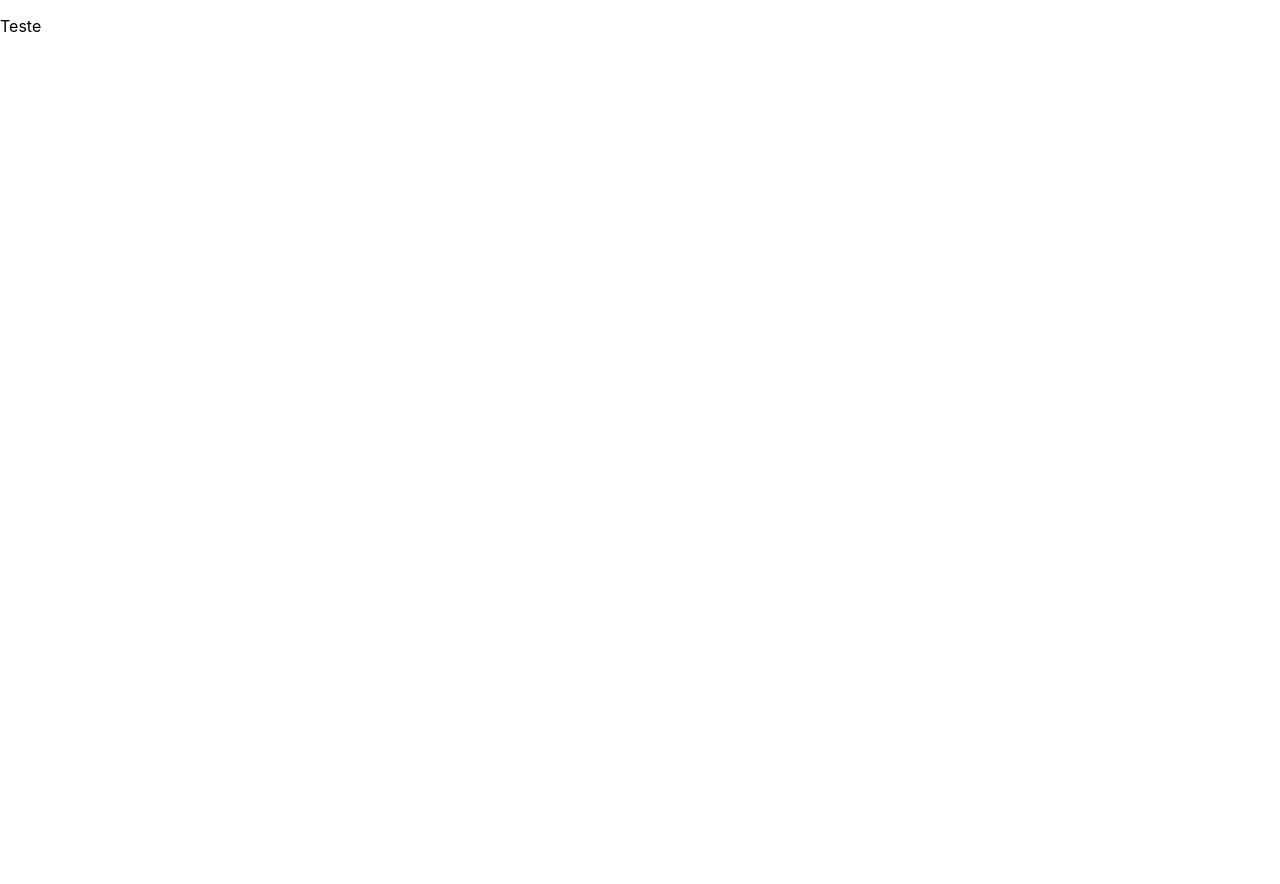
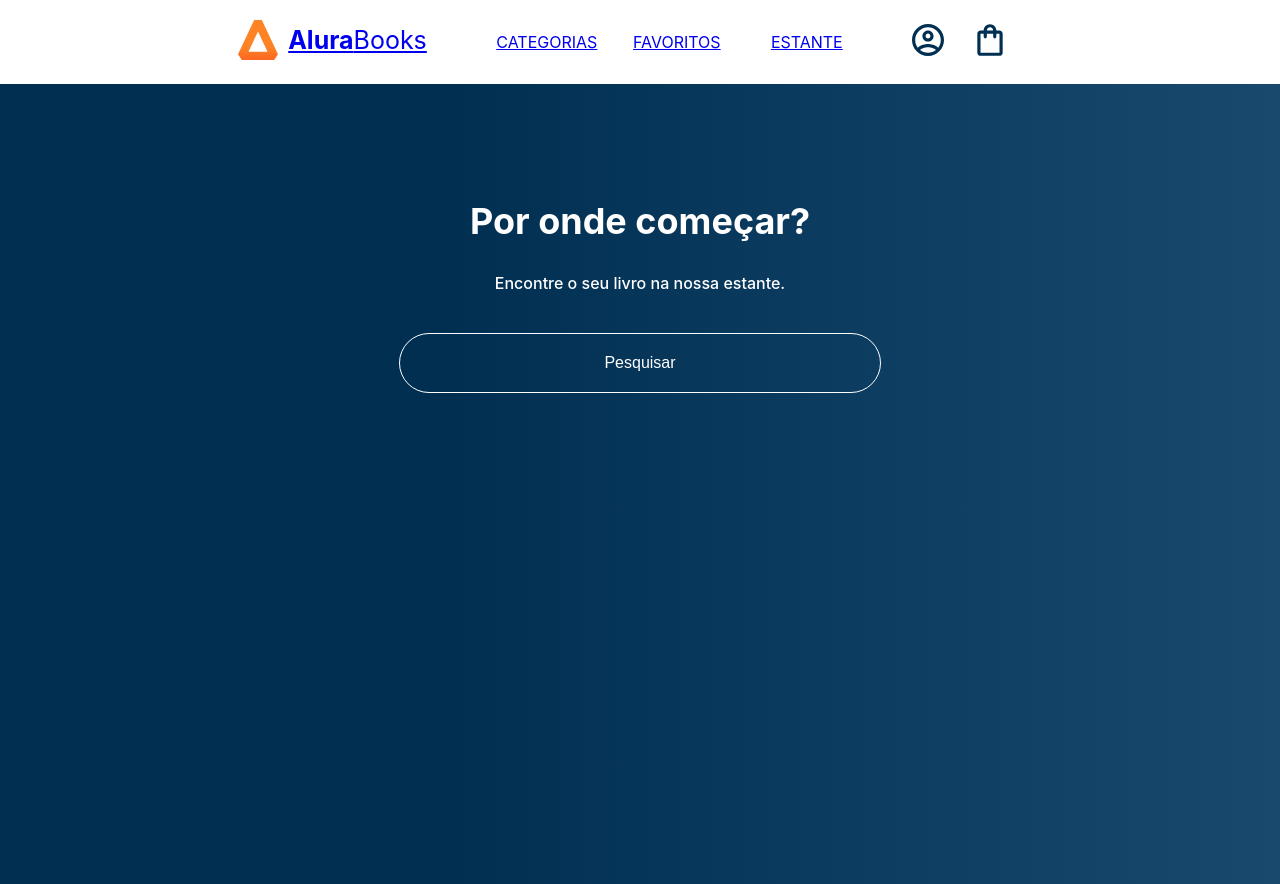
Before and after one commit to PedroPauloBrCalazans/web-livros, a React (Create React App) app: page /favoritos in a window 1280 px wide. Before the commit the page ends 800 px from the top, so only its background shows below. Built offline with nearby package versions, Linux system fonts and the light colour scheme.

Commit message:
feat: Add rota home + page favoritos.

```diff
--- a/src/components/header/index.js
+++ b/src/components/header/index.js
@@ -1,3 +1,4 @@
+import { Link } from "react-router-dom";
 import CategoriasHeader from "../categorias-header";
 import IconesHeader from "../icones-header";
 import Logo from "../logo";
@@ -12,7 +13,9 @@ const HeaderContainer = styled.header`
 function Header() {
   return (
     <HeaderContainer>
-      <Logo />
+      <Link to="/">
+        <Logo />
+      </Link>
       <CategoriasHeader />
       <IconesHeader />
     </HeaderContainer>
--- a/src/index.js
+++ b/src/index.js
@@ -1,9 +1,11 @@
 import React from "react";
 import ReactDOM from "react-dom/client";
-import App from "./App";
+import App from "./routes/App";
 import reportWebVitals from "./reportWebVitals";
 import { createGlobalStyle } from "styled-components";
 import { BrowserRouter, Routes, Route } from "react-router-dom";
+import Header from "./components/header";
+import Favoritos from "./routes/Favoritos";
 
 const GlobalStyle = createGlobalStyle`
   body {
@@ -31,9 +33,10 @@ root.render(
   <React.StrictMode>
     <GlobalStyle />
     <BrowserRouter>
+      <Header />
       <Routes>
-        <Route path="/favoritos" element={<p>Teste</p>} />
         <Route path="/" element={<App />} />
+        <Route path="/favoritos" element={<Favoritos />} />
       </Routes>
     </BrowserRouter>
   </React.StrictMode>
--- /dev/null
+++ b/src/routes/App.js
@@ -0,0 +1,20 @@
+import styled from "styled-components";
+import Pesquisa from "../components/Pesquisar";
+import UltimosLancamentos from "../components/ultimos-lancamentos";
+
+const AppContainer = styled.div`
+  width: 100vw;
+  height: 100vh;
+  background-image: linear-gradient(90deg, #002f52 35%, #326589 165%);
+`;
+
+function App() {
+  return (
+    <AppContainer>
+      <Pesquisa />
+      <UltimosLancamentos />
+    </AppContainer>
+  );
+}
+
+export default App;
--- a/src/App.js
+++ b/src/routes/Favoritos.js
@@ -1,7 +1,5 @@
-import Header from "./components/header";
 import styled from "styled-components";
-import Pesquisa from "./components/Pesquisar";
-import UltimosLancamentos from "./components/ultimos-lancamentos";
+import Pesquisa from "../components/Pesquisar";
 
 const AppContainer = styled.div`
   width: 100vw;
@@ -9,14 +7,12 @@ const AppContainer = styled.div`
   background-image: linear-gradient(90deg, #002f52 35%, #326589 165%);
 `;
 
-function App() {
+function Favoritos() {
   return (
     <AppContainer>
-      <Header />
       <Pesquisa />
-      <UltimosLancamentos />
     </AppContainer>
   );
 }
 
-export default App;
+export default Favoritos;
```
